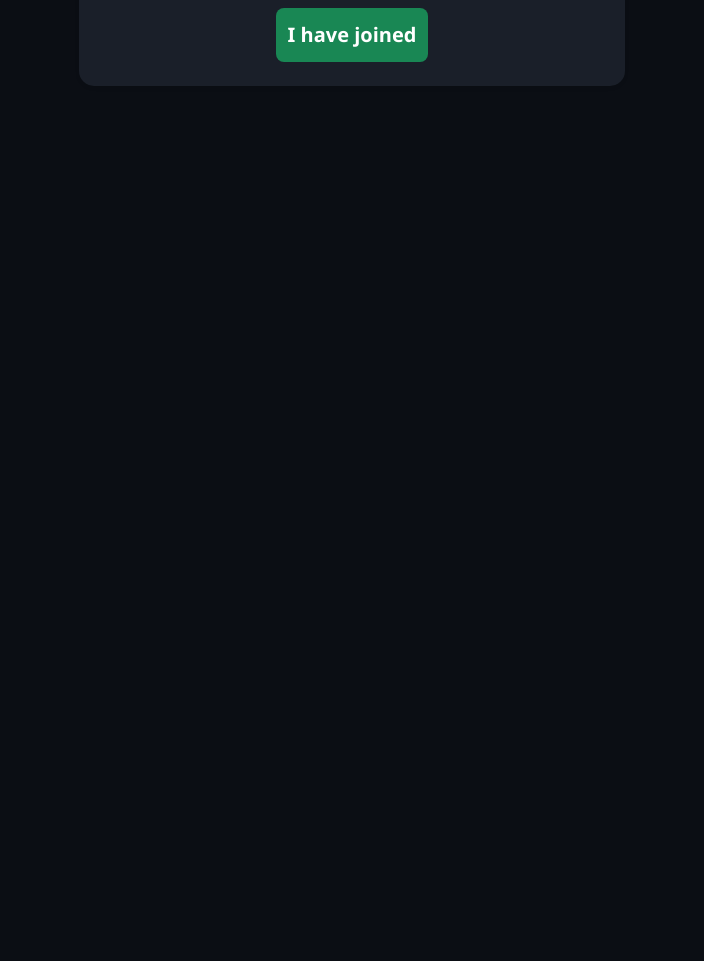
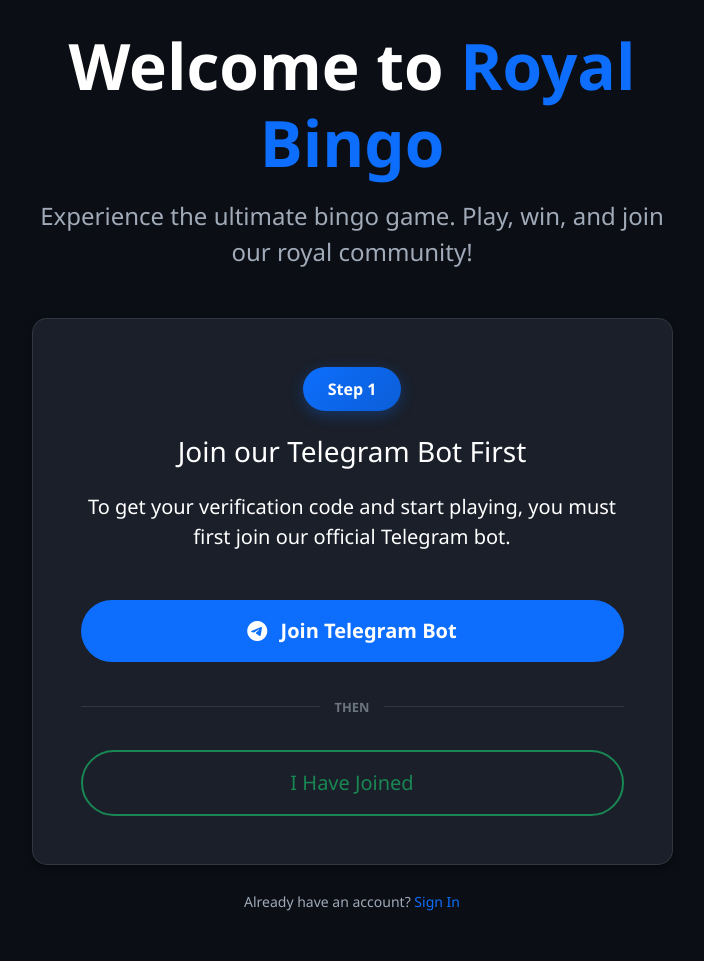
Before and after one commit to abel198523/royal-v4, a Flask app: page /landing in a window 1280 px wide. Shown: the part 425-1386 px from the top of the page, without its empty margins (288-992 px from the left). Before the commit the page ends 511 px from the top, so only its background shows below. Run offline with Flask 3, Linux system fonts and the light colour scheme.

Commit message:
Update landing page with improved design and steps
Integrate Bootstrap icons, refine UI elements in templates/base.html and templates/landing.html, and implement inline CSS styling for consistent rendering.

Replit-Commit-Author: Agent
Replit-Commit-Session-Id: fd21b4b3-27c6-4f0e-96d7-09ad60cc8f5e
Replit-Commit-Checkpoint-Type: intermediate_checkpoint
Replit-Commit-Event-Id: 1890a5c5-939e-470b-87c4-47de83070cee
Replit-Commit-Screenshot-Url: https://storage.googleapis.com/screenshot-production-us-central1/912c52ce-84e6-4ecf-8d08-37b146b9e581/fd21b4b3-27c6-4f0e-96d7-09ad60cc8f5e/LLBJkDM
Replit-Helium-Checkpoint-Created: true

```diff
--- a/templates/base.html
+++ b/templates/base.html
@@ -5,6 +5,7 @@
     <meta name="viewport" content="width=device-width, initial-scale=1.0">
     <title>Royal Bingo</title>
     <link href="https://cdn.jsdelivr.net/npm/bootstrap@5.3.2/dist/css/bootstrap.min.css" rel="stylesheet">
+    <link rel="stylesheet" href="https://cdn.jsdelivr.net/npm/bootstrap-icons@1.11.2/font/bootstrap-icons.min.css">
     <style>
         body {
             background-color: #0b0e14;
--- a/templates/landing.html
+++ b/templates/landing.html
@@ -1,21 +1,108 @@
 {% extends "base.html" %}
 {% block content %}
-<div class="container mt-5">
+<div class="container py-5">
     <div class="row justify-content-center">
-        <div class="col-md-6 text-center">
-            <h1 class="mb-4">Welcome to Royal Bingo</h1>
-            <div class="card shadow-sm p-4">
-                <h3>Step 1: Join our Telegram Bot</h3>
-                <p>To register, you must first start our Telegram bot to receive your verification code.</p>
-                <a href="https://t.me/RoyalBingoV2P_bot" target="_blank" class="btn btn-primary btn-lg mb-3">
-                    <i class="bi bi-telegram"></i> Open Telegram Bot
-                </a>
-                <div class="mt-3">
-                    <p>Once you've started the bot, click the button below:</p>
-                    <a href="{{ url_for('signup') }}" class="btn btn-success btn-lg">I have joined</a>
+        <div class="col-lg-7 text-center">
+            <!-- Hero Section -->
+            <div class="hero-section mb-5">
+                <div class="mb-4">
+                    <img src="https://img.icons8.com/color/144/bingo.png" alt="Bingo Logo" class="img-fluid floating-icon">
                 </div>
+                <h1 class="display-3 fw-bold mb-3">Welcome to <span class="text-primary">Royal Bingo</span></h1>
+                <p class="lead fs-4 text-muted mb-5">Experience the ultimate bingo game. Play, win, and join our royal community!</p>
+            </div>
+
+            <!-- Steps Section -->
+            <div class="card p-4 p-md-5 mb-4 welcome-card">
+                <div class="step-badge mb-4 mx-auto">Step 1</div>
+                <h2 class="h3 mb-4">Join our Telegram Bot First</h2>
+                <p class="mb-5 fs-5">To get your verification code and start playing, you must first join our official Telegram bot.</p>
+
+                <div class="d-grid gap-3">
+                    <a href="https://t.me/RoyalBingoV2P_bot" target="_blank" class="btn btn-primary btn-lg py-3 rounded-pill">
+                        <i class="bi bi-telegram me-2"></i> Join Telegram Bot
+                    </a>
+
+                    <div class="separator my-3">
+                        <span>THEN</span>
+                    </div>
+
+                    <a href="{{ url_for('signup') }}" class="btn btn-outline-success btn-lg py-3 rounded-pill border-2">
+                        I Have Joined
+                    </a>
+                </div>
+            </div>
+
+            <div class="text-muted">
+                <small>Already have an account? <a href="{{ url_for('signup') }}" class="text-primary text-decoration-none">Sign In</a></small>
             </div>
         </div>
     </div>
 </div>
+
+<style>
+    .hero-section {
+        animation: fadeInDown 1s ease-out;
+    }
+
+    .welcome-card {
+        border: 1px solid rgba(255, 255, 255, 0.1) !important;
+        animation: fadeInUp 1s ease-out;
+    }
+
+    .step-badge {
+        background: linear-gradient(135deg, #0d6efd, #0b5ed7);
+        color: white;
+        padding: 10px 25px;
+        border-radius: 50px;
+        font-weight: bold;
+        display: inline-block;
+        box-shadow: 0 4px 15px rgba(13, 110, 253, 0.3);
+    }
+
+    .separator {
+        position: relative;
+        text-align: center;
+    }
+
+    .separator::before {
+        content: "";
+        position: absolute;
+        top: 50%;
+        left: 0;
+        right: 0;
+        height: 1px;
+        background: rgba(255, 255, 255, 0.1);
+        z-index: 1;
+    }
+
+    .separator span {
+        background: #1a1f29;
+        padding: 0 15px;
+        color: #6c757d;
+        font-weight: bold;
+        font-size: 0.8rem;
+        position: relative;
+        z-index: 2;
+    }
+
+    .floating-icon {
+        animation: float 3s ease-in-out infinite;
+    }
+
+    @keyframes float {
+        0%, 100% { transform: translateY(0); }
+        50% { transform: translateY(-15px); }
+    }
+
+    @keyframes fadeInDown {
+        from { opacity: 0; transform: translateY(-30px); }
+        to { opacity: 1; transform: translateY(0); }
+    }
+
+    @keyframes fadeInUp {
+        from { opacity: 0; transform: translateY(30px); }
+        to { opacity: 1; transform: translateY(0); }
+    }
+</style>
 {% endblock %}
```
